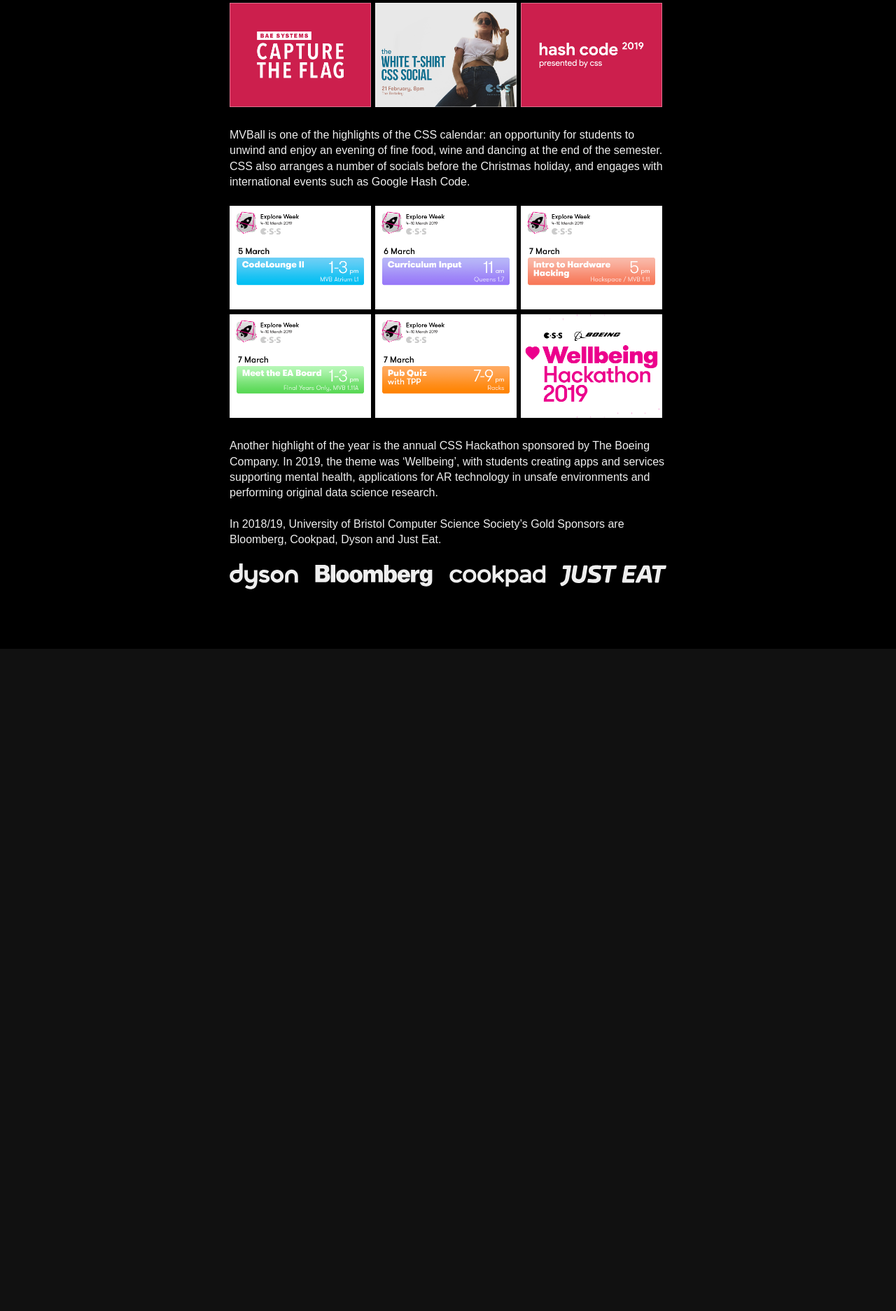
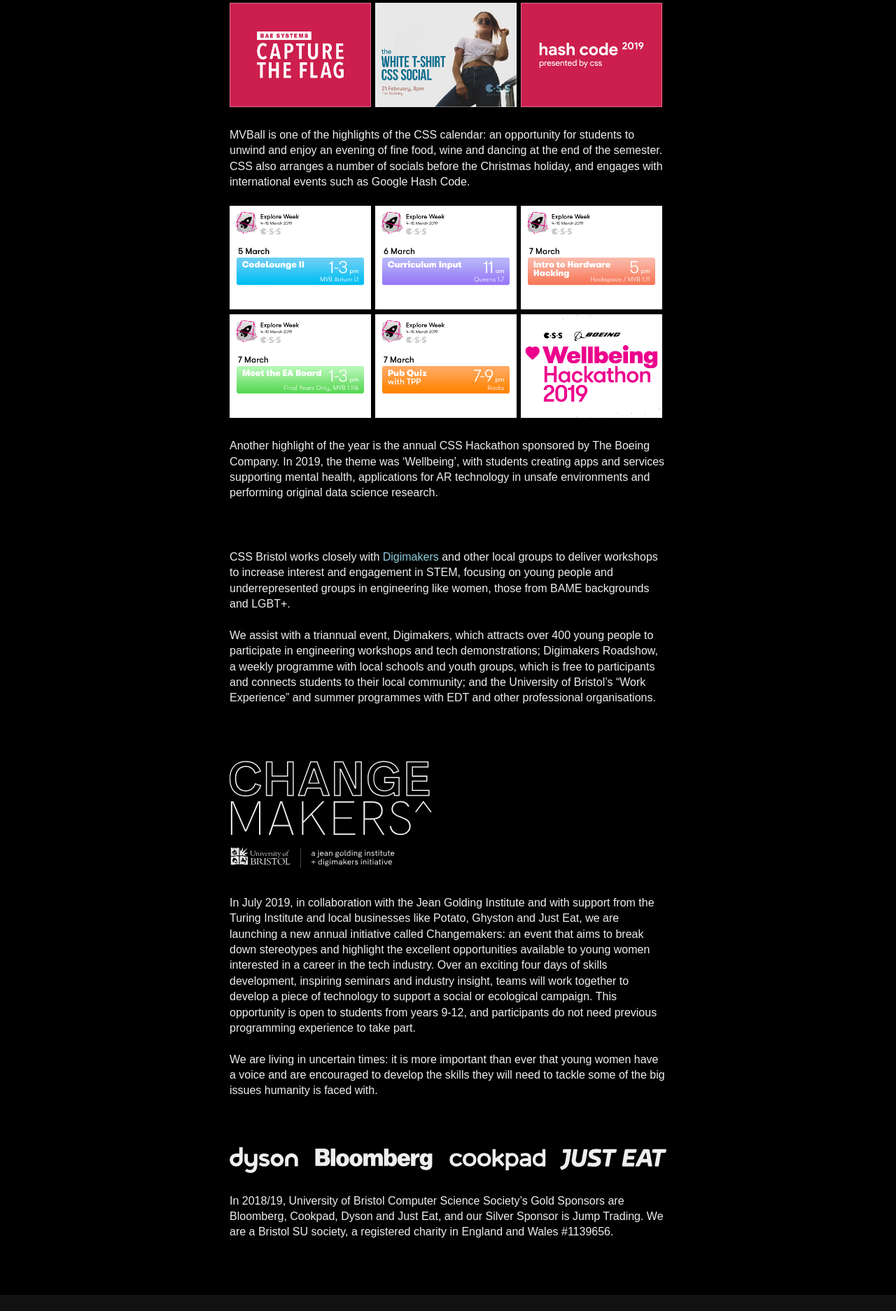
Before and after one commit to jda0/mrvscity, a Jekyll site: the page built from css.md, in a window 1280 px wide. Shown: the part 1647-3520 px from the top of the page at 70% size. Built offline with Jekyll 4.4.1, drawn with Linux system fonts in a browser that asks for light colours; some web fonts are replaced; our own code applies the rules of GitHub Pages for plain Markdown files; before the commit the page ends 2596 px from its top, so only the background shows below that.

Commit message:
Add stuff

```diff
--- a/assets/main.scss
+++ b/assets/main.scss
@@ -245,16 +245,39 @@
   outline-offset: -1px;
 }
 
-img.halfwidth {
+.halfwidth,
+.thirdwidth {
   display: inline-block;
-  max-width: 32%;
-  max-width: calc(33.3333% - 0.36em);
   margin-right: 0.36em;
   margin-left: 0;
   padding-right: 0;
   padding-left: 0;
 }
 
+.halfwidth {
+  max-width: 49%;
+  max-width: calc(50% - 0.36em);
+}
+
+.thirdwidth {
+  max-width: 32%;
+  max-width: calc(33.3333% - 0.36em);
+}
+
 svg {
   fill: var(--base07);
 }
+
+.center {
+  text-align: center;
+}
+
+hr {
+  border: 0.5px solid var(--base07);
+  margin-bottom: 2.1em;
+  margin-top: 2.1em;
+}
+
+hr.invisible {
+  opacity: 0;
+}
--- a/css.md
+++ b/css.md
@@ -7,22 +7,41 @@
 
 For my final year at University of Bristol, I held the position of Outreach Officer&mdash;and, from September to December 2018, of Acting Press Officer&mdash;on the CSS committee. In my role I coordinated with University of Bristol, local schools and external organisations to increase STEM engagement and managed branding, publicity and social media presence for the 2.1k+ member society.
 
-![Tech Talk: Intro to Git]({{'/assets/images/181011-gi.jpg' | relative_url}}){: .halfwidth}![Tech Talk: Silicon Valley]({{'/assets/images/181015-sv.jpg' | relative_url}}){: .halfwidth}![Tech Talk: Declarative Software Design in Python]({{'/assets/images/181016-bb.jpg' | relative_url}}){: .halfwidth}![Workshop: Intro to Arduino]({{'/assets/images/181018-ia.png' | relative_url}}){: .halfwidth}![Social: CSS Bar Crawl]({{'/assets/images/181026-bc.jpg' | relative_url}}){: .halfwidth}![Social: CSS×COGS Autumn LAN]({{'/assets/images/181027-al.jpg' | relative_url}}){: .halfwidth}![Social: Netflix and Thrill]({{'/assets/images/181031-nt.jpg' | relative_url}}){: .halfwidth}![Meet the Devs: Ghyston]({{'/assets/images/181101-mg.jpg' | relative_url}}){: .halfwidth}![Tech Talk: Visa at Scale]({{'/assets/images/181101-va.jpg' | relative_url}}){: .halfwidth}
+![Tech Talk: Intro to Git]({{'/assets/images/181011-gi.jpg' | relative_url}}){: .thirdwidth}![Tech Talk: Silicon Valley]({{'/assets/images/181015-sv.jpg' | relative_url}}){: .thirdwidth}![Tech Talk: Declarative Software Design in Python]({{'/assets/images/181016-bb.jpg' | relative_url}}){: .thirdwidth}![Workshop: Intro to Arduino]({{'/assets/images/181018-ia.png' | relative_url}}){: .thirdwidth}![Social: CSS Bar Crawl]({{'/assets/images/181026-bc.jpg' | relative_url}}){: .thirdwidth}![Social: CSS×COGS Autumn LAN]({{'/assets/images/181027-al.jpg' | relative_url}}){: .thirdwidth}![Social: Netflix and Thrill]({{'/assets/images/181031-nt.jpg' | relative_url}}){: .thirdwidth}![Meet the Devs: Ghyston]({{'/assets/images/181101-mg.jpg' | relative_url}}){: .thirdwidth}![Tech Talk: Visa at Scale]({{'/assets/images/181101-va.jpg' | relative_url}}){: .thirdwidth}
 
 The society organises events for students including tech talks, socials, hands-on activities, "capture the flag" events and hackathons, many in collaboration with local and multinational companies. These events have an average attendance of roughly 100 students, including members from other disciplines.
 
-![Bloomberg CodeCon]({{'/assets/images/181109-cc.jpg' | relative_url}}){: .halfwidth}![Workshop: Intro to Unity]({{'/assets/images/181115-iu.jpg' | relative_url}}){: .halfwidth}![Industry Panel]({{'/assets/images/181119-gi.jpg' | relative_url}}){: .halfwidth}![Gamejam]({{'/assets/images/181119-gj.jpg' | relative_url}}){: .halfwidth}![CodeLounge]({{'/assets/images/181122-cl.jpg' | relative_url}}){: .halfwidth}![Lightning Talks]({{'/assets/images/181123-lt.jpg' | relative_url}}){: .halfwidth}
+![Bloomberg CodeCon]({{'/assets/images/181109-cc.jpg' | relative_url}}){: .thirdwidth}![Workshop: Intro to Unity]({{'/assets/images/181115-iu.jpg' | relative_url}}){: .thirdwidth}![Industry Panel]({{'/assets/images/181119-gi.jpg' | relative_url}}){: .thirdwidth}![Gamejam]({{'/assets/images/181119-gj.jpg' | relative_url}}){: .thirdwidth}![CodeLounge]({{'/assets/images/181122-cl.jpg' | relative_url}}){: .thirdwidth}![Lightning Talks]({{'/assets/images/181123-lt.jpg' | relative_url}}){: .thirdwidth}
 
 Explore Week is an untimetabled week in the middle of the semester which students are encouraged to utilise to pursue or explore their STEM interests. CSS organises a number of events during this week, including an Industry Panel, 24-hour Game Jam, Lightning Talks from academics and a coursework support afternoon (CodeLounge).
 
-![Tech Talk: A Journey Through Recipes and Embeddings]({{'/assets/images/181127-cp.jpg' | relative_url}}){: .halfwidth}![Social: CSS takes on Ice Skating]({{'/assets/images/181214-is.png' | relative_url}}){: .halfwidth}![Social: MVBall]({{'/assets/images/181218-mb.jpg' | relative_url}}){: .halfwidth}![BAE Systems Capture the Flag]({{'/assets/images/190216-cf.png' | relative_url}}){: .halfwidth}![Social: The White T-shirt Social]({{'/assets/images/190221-wt.png' | relative_url}}){: .halfwidth}![Google Hash Code 2019]({{'/assets/images/190228-hc.png' | relative_url}}){: .halfwidth}
+![Tech Talk: A Journey Through Recipes and Embeddings]({{'/assets/images/181127-cp.jpg' | relative_url}}){: .thirdwidth}![Social: CSS takes on Ice Skating]({{'/assets/images/181214-is.png' | relative_url}}){: .thirdwidth}![Social: MVBall]({{'/assets/images/181218-mb.jpg' | relative_url}}){: .thirdwidth}![BAE Systems Capture the Flag]({{'/assets/images/190216-cf.png' | relative_url}}){: .thirdwidth}![Social: The White T-shirt Social]({{'/assets/images/190221-wt.png' | relative_url}}){: .thirdwidth}![Google Hash Code 2019]({{'/assets/images/190228-hc.png' | relative_url}}){: .thirdwidth}
 
 MVBall is one of the highlights of the CSS calendar: an opportunity for students to unwind and enjoy an evening of fine food, wine and dancing at the end of the semester. CSS also arranges a number of socials before the Christmas holiday, and engages with international events such as Google Hash Code.
 
-![CodeLounge II]({{'/assets/images/190305-cl.png' | relative_url}}){: .halfwidth}![Curriculum Input Forum]({{'/assets/images/190306-ci.png' | relative_url}}){: .halfwidth}![Workshop: Intro to Hardware Hacking]({{'/assets/images/190307-hh.png' | relative_url}}){: .halfwidth}![Meet the External Advisory Board]({{'/assets/images/190307-mi.png' | relative_url}}){: .halfwidth}![Social: Pub Quiz with TPP]({{'/assets/images/190307-pq.png' | relative_url}}){: .halfwidth}![The CSS×Boeing Wellbeing Hackathon 2019]({{'/assets/images/190308-wh.png' | relative_url}}){: .halfwidth}
+![CodeLounge II]({{'/assets/images/190305-cl.png' | relative_url}}){: .thirdwidth}![Curriculum Input Forum]({{'/assets/images/190306-ci.png' | relative_url}}){: .thirdwidth}![Workshop: Intro to Hardware Hacking]({{'/assets/images/190307-hh.png' | relative_url}}){: .thirdwidth}![Meet the External Advisory Board]({{'/assets/images/190307-mi.png' | relative_url}}){: .thirdwidth}![Social: Pub Quiz with TPP]({{'/assets/images/190307-pq.png' | relative_url}}){: .thirdwidth}![The CSS×Boeing Wellbeing Hackathon 2019]({{'/assets/images/190308-wh.png' | relative_url}}){: .thirdwidth}
 
 Another highlight of the year is the annual CSS Hackathon sponsored by The Boeing Company. In 2019, the theme was 'Wellbeing', with students creating apps and services supporting mental health, applications for AR technology in unsafe environments and performing original data science research.
 
-In 2018/19, University of Bristol Computer Science Society's Gold Sponsors are Bloomberg, Cookpad, Dyson and Just Eat.
+---
+{: .invisible}
+
+CSS Bristol works closely with [Digimakers](digimakers.co.uk) and other local groups to deliver workshops to increase interest and engagement in STEM, focusing on young people and underrepresented groups in engineering like women, those from BAME backgrounds and LGBT+.
+
+We assist with a triannual event, Digimakers, which attracts over 400 young people to participate in engineering workshops and tech demonstrations; Digimakers Roadshow, a weekly programme with local schools and youth groups, which is free to participants and connects students to their local community; and the University of Bristol's "Work Experience" and summer programmes with EDT and other professional organisations.
+
+---
+{: .invisible}
+
+{% include changemakers.svg %}{: .halfwidth}
+
+In July 2019, in collaboration with the Jean Golding Institute and with support from the Turing Institute and local businesses like Potato, Ghyston and Just Eat, we are launching a new annual initiative called Changemakers: an event that aims to break down stereotypes and highlight the excellent opportunities available to young women interested in a career in the tech industry. Over an exciting four days of skills development, inspiring seminars and industry insight, teams will work together to develop a piece of technology to support a social or ecological campaign. This opportunity is open to students from years 9-12, and participants do not need previous programming experience to take part.
+
+We are living in uncertain times: it is more important than ever that young women have a voice and are encouraged to develop the skills they will need to tackle some of the big issues humanity is faced with.
+
+---
+{: .invisible}
 
 {% include sponsors-horiz.svg %}
+
+In 2018/19, University of Bristol Computer Science Society's Gold Sponsors are Bloomberg, Cookpad, Dyson and Just Eat, and our Silver Sponsor is Jump Trading. We are a Bristol SU society, a registered charity in England and Wales #1139656.
```
Also changed, not shown: _includes/changemakers.svg (added), assets/images/changemakers.png (added).
